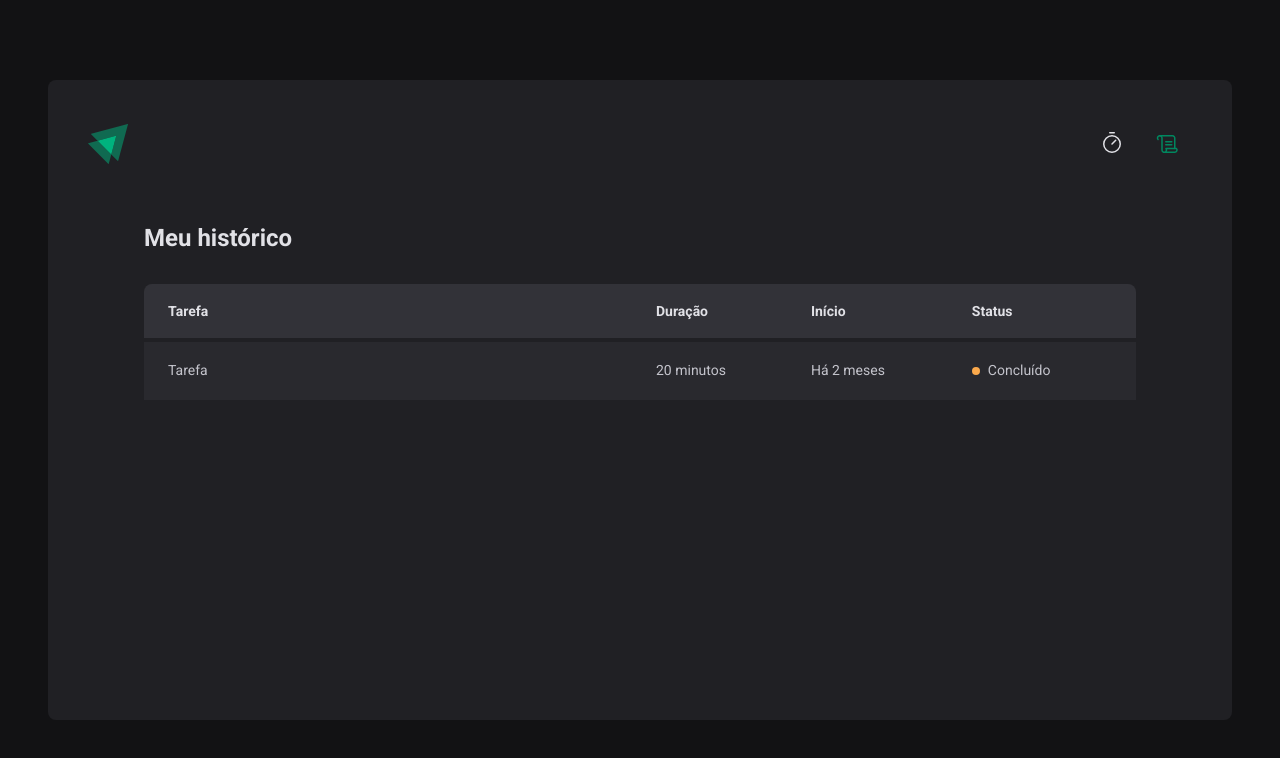
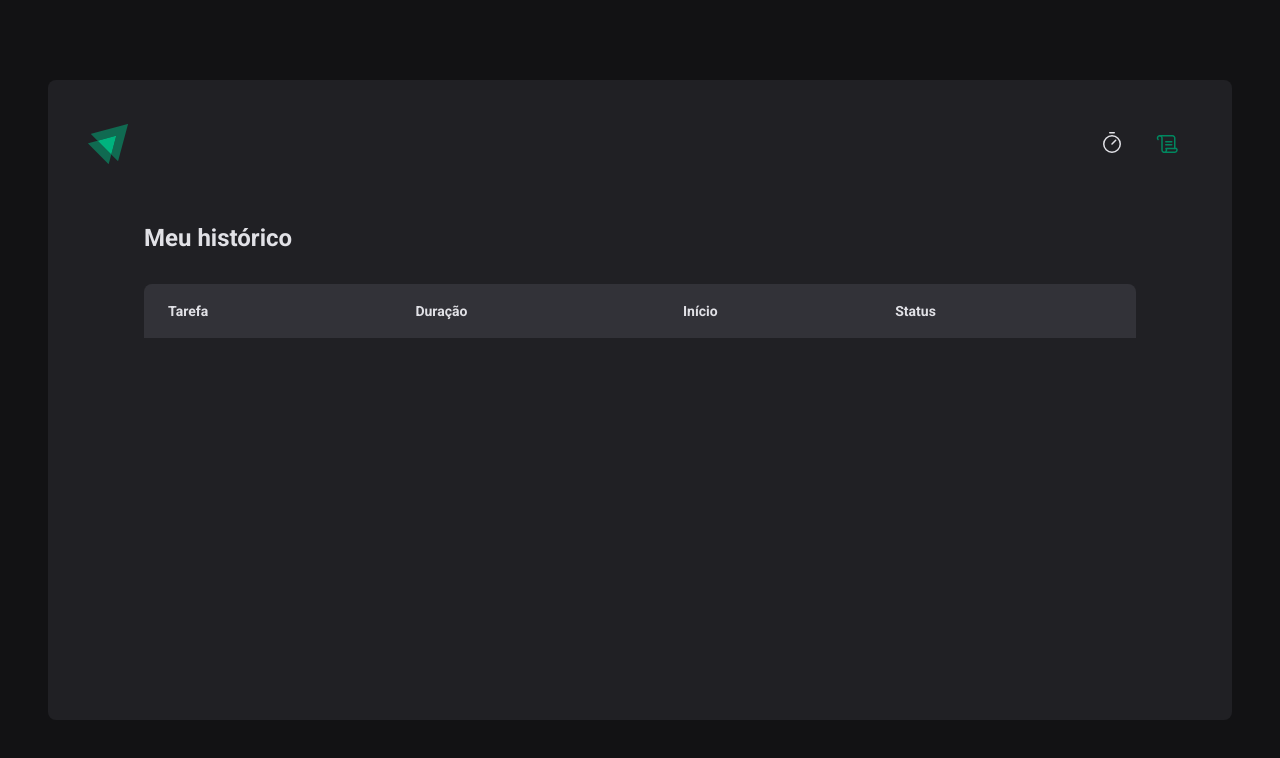
Before and after one commit to lucastheldl/IgnitePomodoro, a React (Vite) app: page /history in a window 1280 px wide. Shown: the top 758 px of the page. Built offline with nearby package versions, Linux system fonts and the light colour scheme.

Commit message:
Status colors icon done

```diff
--- a/src/context/CyclesContext.tsx
+++ b/src/context/CyclesContext.tsx
@@ -32,8 +32,6 @@ interface CyclesContextProviderProps {
 export function CyclesContextProvider({
   children,
 }: CyclesContextProviderProps) {
-  // const [cycles, setCycles] = useState<Cycle[]>([])
-  // const [activeCycleId, setActiveCycleId] = useState<string | null>(null)
   const [amountSecondsPassed, setAmountSecondsPassed] = useState(0)
 
   const [cycleState, dispatch] = useReducer(CyclesReducer, {
--- a/src/pages/History/index.tsx
+++ b/src/pages/History/index.tsx
@@ -1,10 +1,18 @@
-import { useContext } from 'react'
+import { useContext, useState } from 'react'
 import { HistoryContainer, HistoryList, Status } from './styles'
 import { CyclesContext } from '../Home'
 
 export function History() {
   const { cycles } = useContext(CyclesContext)
 
+  const StatusColors = {
+    yellow: 'yellow',
+    green: 'green',
+    red: 'red',
+  } as const
+  interface StatusIndex {
+    statusColor: keyof typeof StatusColors
+  }
   return (
     <HistoryContainer>
       <h1>Meu histórico</h1>
@@ -21,11 +29,16 @@ export function History() {
           </thead>
           <tbody>
             {cycles.map((cycle) => {
-              const statusColor = cycle.interruptedDate ? 'red' : 'green'
+              let statusColor: keyof typeof StatusColors = 'yellow'
+              let statusText = 'Andamento'
 
-              const statusText = cycle.interruptedDate
-                ? 'Interrompido'
-                : 'Concluído'
+              if (cycle.interruptedDate) {
+                statusColor = 'red'
+                statusText = 'Interrompido'
+              } else if (cycle.completedDate) {
+                statusColor = 'green'
+                statusText = 'Concluído'
+              }
 
               return (
                 <tr key={cycle.id}>
@@ -33,20 +46,13 @@ export function History() {
                   <td>{cycle.minutes}</td>
                   <td>Há 2 meses</td>
                   <td>
-                    <Status statusColor={statusColor}>{statusText}</Status>
+                    <Status statusColor={StatusColors[statusColor]}>
+                      {statusText}
+                    </Status>
                   </td>
                 </tr>
               )
             })}
-
-            <tr>
-              <td>Tarefa</td>
-              <td>20 minutos</td>
-              <td>Há 2 meses</td>
-              <td>
-                <Status statusColor="yellow">Concluído</Status>
-              </td>
-            </tr>
           </tbody>
         </table>
       </HistoryList>
```
